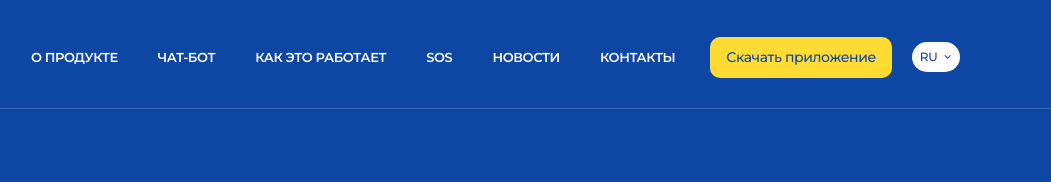
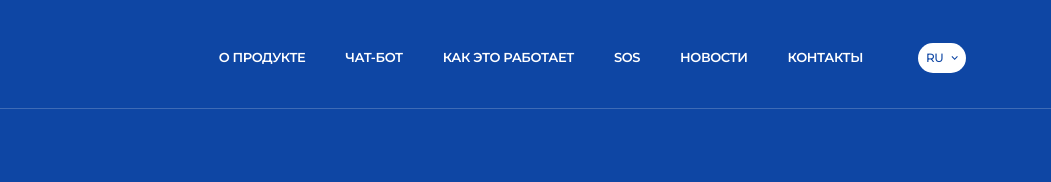
Before and after one commit to Erkoshdev/iprav, a website: page app/index.html in a window 1280 px wide. Shown: the top 182 px of the page, 229-1280 px from the left. Drawn offline with Linux system fonts and the light colour scheme; a web font is replaced by a local one.

Commit message:
правки 7

```diff
--- a/app/index.html
+++ b/app/index.html
@@ -30,9 +30,9 @@
               <a href="#news" class="header-nav-link">Новости</a>
               <a href="#footer" class="header-nav-link">Контакты</a>
             </div>
-            <a href="#" class="header-app-btn header-app-btn-md">Скачать приложение</a>
+<!--            <a href="#" class="header-app-btn header-app-btn-md">Скачать приложение</a>-->
           </div>
-          <a href="#" class="header-app-btn">Скачать приложение</a>
+<!--          <a href="#" class="header-app-btn">Скачать приложение</a>-->
           <div class="lang-toggle-sm">
             <a href="#" class="lang-toggle-link active">ru</a>
             <a href="#" class="lang-toggle-link">kz</a>
--- a/app/scss/_media.scss
+++ b/app/scss/_media.scss
@@ -15,6 +15,7 @@
   .mobile-header {
     flex-wrap: wrap;
     justify-content: flex-end;
+    gap: initial;
   }
   .lang-toggle {
     order: 1;
--- a/app/scss/style.scss
+++ b/app/scss/style.scss
@@ -28,7 +28,8 @@
 .mobile-header {
   display: flex;
   align-items: center;
-  justify-content: space-between;
+  gap: 25px;
+  margin-left: auto;
 }
 .header-nav {
   display: flex;
```
Also changed, not shown: app/css/style.min.css, dist/css/style.min.css, dist/index.html.
